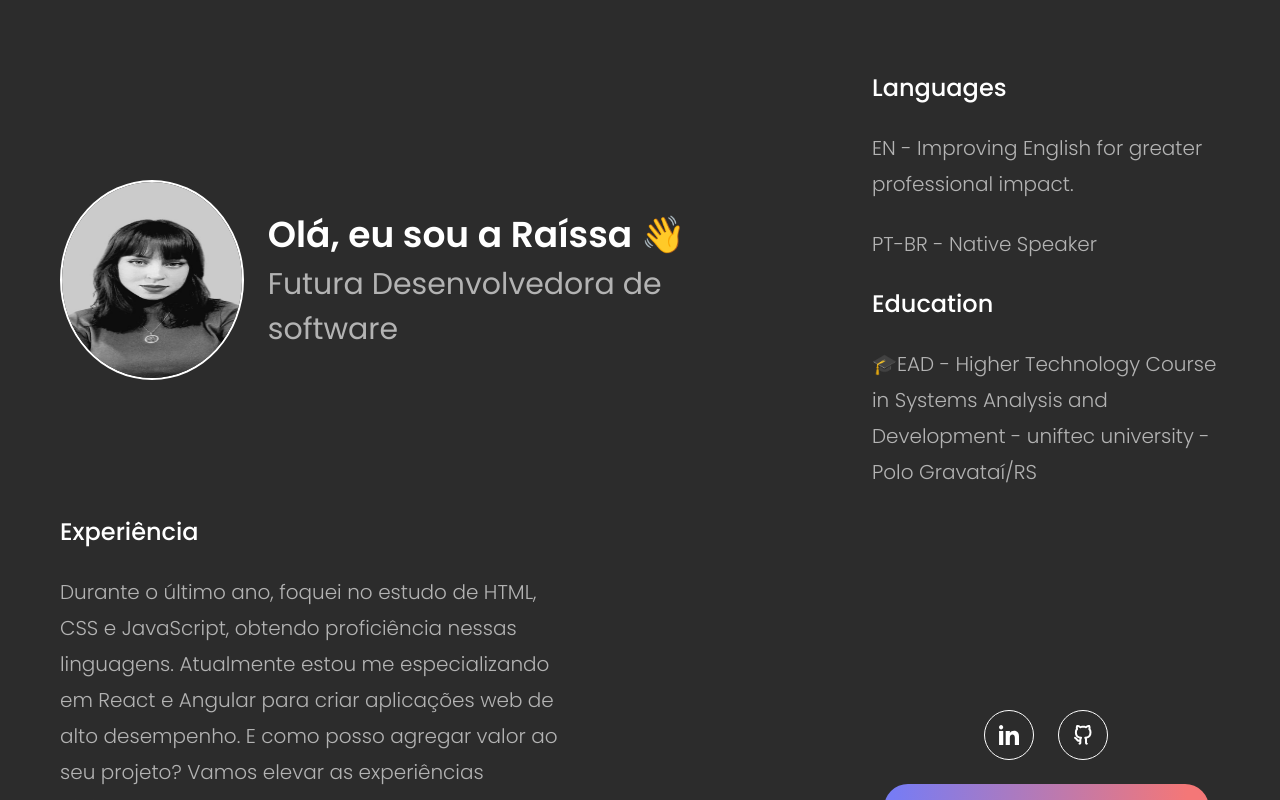
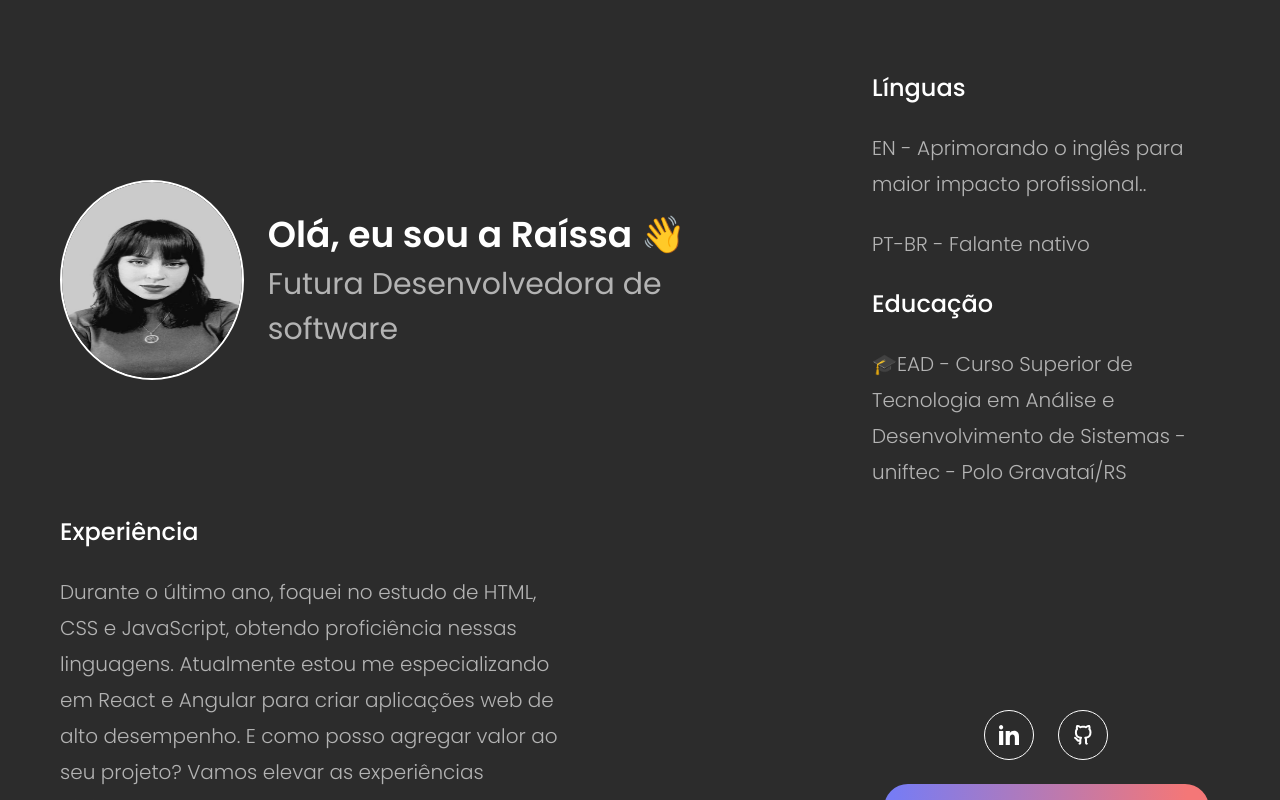
Before and after one commit to issaflores/My-Portfolio, a Next.js app: page / in a window 1280 px wide. Built offline with nearby package versions, Linux system fonts and the light colour scheme.

Commit message:
Update information.tsx

```diff
--- a/src/app/components/information/information.tsx
+++ b/src/app/components/information/information.tsx
@@ -4,15 +4,15 @@ import "./information.scss"
 export function Info(){
     return(
         <div className="infos">
-        <SectionTitle text="Languages"/>
+        <SectionTitle text="Línguas"/>
         <div className="languages-info">
-          <span> EN - Improving English for greater professional impact.</span>
-          <span>PT-BR - Native Speaker</span>
+          <span> EN - Aprimorando o inglês para maior impacto profissional..</span>
+          <span>PT-BR - Falante nativo</span>
         </div>
-        <SectionTitle text="Education"/>
+        <SectionTitle text="Educação"/>
         <div className="educational-info">
           <span>🎓</span>
-          <span>EAD - Higher Technology Course in Systems Analysis and Development - uniftec university - Polo Gravataí/RS </span>
+          <span>EAD - Curso Superior de Tecnologia em Análise e Desenvolvimento de Sistemas - uniftec - Polo Gravataí/RS </span>
         </div>
       </div>
     )
```
